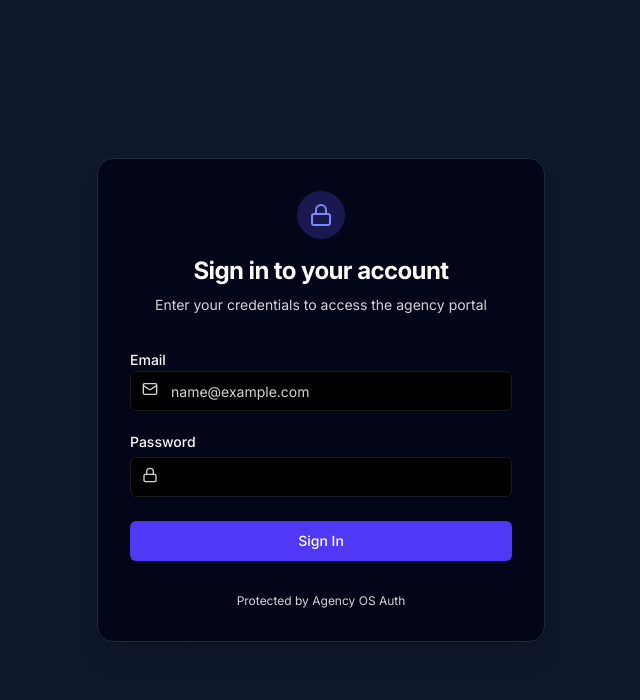
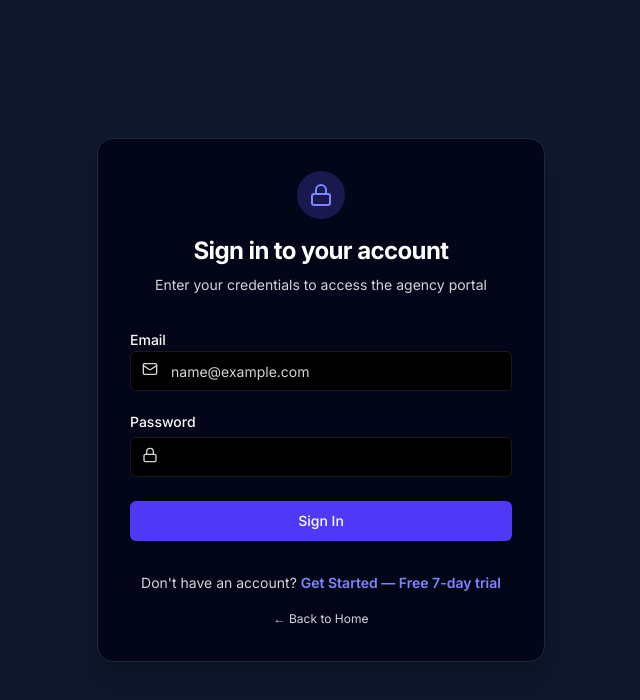
Before and after one commit to pr4dyuman/DC, a Next.js app: page /login in a window 1280 px wide. Shown: the top 700 px of the page, without its empty margins (319-959 px from the left). Built offline with nearby package versions, Linux system fonts and the light colour scheme; no server answers.

Commit message:
feat: add Login/Dashboard button to nav, Get Started link on login page

```diff
--- a/app/api/signup/route.ts
+++ b/app/api/signup/route.ts
@@ -155,6 +155,14 @@ export async function POST(request: Request) {
             sameSite: 'lax',
             path: '/'
         });
+        // Client-readable indicator for Navigation
+        cookieStore.set('logged_in', '1', {
+            httpOnly: false,
+            secure: process.env.NODE_ENV === 'production',
+            sameSite: 'lax',
+            path: '/',
+            maxAge: 60 * 60 * 24
+        });
 
         return NextResponse.json({
             success: true,
--- a/app/login/page.tsx
+++ b/app/login/page.tsx
@@ -93,8 +93,16 @@ export default function LoginPage() {
                     </button>
                 </form>
 
-                <div className="text-center text-xs text-muted-foreground">
-                    <p>Protected by Agency OS Auth</p>
+                <div className="text-center space-y-3">
+                    <p className="text-sm text-muted-foreground">
+                        Don&apos;t have an account?{" "}
+                        <a href="/get-started" className="text-indigo-600 dark:text-indigo-400 font-semibold hover:underline">
+                            Get Started — Free 7-day trial
+                        </a>
+                    </p>
+                    <a href="/" className="text-xs text-muted-foreground hover:text-foreground transition-colors">
+                        ← Back to Home
+                    </a>
                 </div>
             </div>
         </div>
--- a/components/marketing/Navigation.js
+++ b/components/marketing/Navigation.js
@@ -3,11 +3,12 @@
 import Link from "next/link";
 import { useState, useEffect } from "react";
 import { usePathname } from "next/navigation";
-import { X, Menu } from "lucide-react"; // clean icons
+import { X, Menu, LogIn, LayoutDashboard } from "lucide-react";
 
 export default function Navigation() {
   const [mobileOpen, setMobileOpen] = useState(false);
   const [mobileServicesOpen, setMobileServicesOpen] = useState(false);
+  const [isLoggedIn, setIsLoggedIn] = useState(false);
   const pathname = usePathname();
 
   const servicesList = [
@@ -20,8 +21,13 @@ export default function Navigation() {
     { name: "Manage Company", href: "/services/manage-company" },
   ];
 
+  // Check if user is logged in by looking for logged_in cookie (set on login/signup)
   useEffect(() => {
-    // Lock body scroll when mobile menu is open
+    const hasToken = document.cookie.split(";").some((c) => c.trim().startsWith("logged_in="));
+    setIsLoggedIn(hasToken);
+  }, [pathname]);
+
+  useEffect(() => {
     if (mobileOpen) document.body.style.overflow = "hidden";
     else document.body.style.overflow = "";
     return () => {
@@ -93,8 +99,18 @@ export default function Navigation() {
           </li>
         </ul>
 
-        {/* Desktop CTA */}
-        <div className="hidden md:block">
+        {/* Desktop CTA area */}
+        <div className="hidden md:flex items-center gap-6">
+          <Link
+            href={isLoggedIn ? "/dashboard" : "/login"}
+            className="flex items-center gap-2 px-5 py-2 bg-[#F5EE30] text-black font-glacial-bold text-sm uppercase tracking-wider rounded-none hover:bg-white transition-all duration-300"
+          >
+            {isLoggedIn ? (
+              <><LayoutDashboard className="w-4 h-4" /> DASHBOARD</>
+            ) : (
+              <><LogIn className="w-4 h-4" /> LOGIN</>
+            )}
+          </Link>
           <Link
             href="/contact"
             className="text-4xl font-bold hover:text-[#F5EE30] transition-all duration-200 font-etna"
@@ -199,6 +215,13 @@ export default function Navigation() {
               ABOUT US
             </Link>
             <Link
+              href={isLoggedIn ? "/dashboard" : "/login"}
+              className="block py-2 text-[#F5EE30] border-b border-white/10"
+              onClick={() => setMobileOpen(false)}
+            >
+              {isLoggedIn ? "DASHBOARD" : "LOGIN"}
+            </Link>
+            <Link
               href="/contact"
               className="block py-2 hover:text-[#F5EE30] transition-colors font-etna border-b border-white/10"
               onClick={() => setMobileOpen(false)}
--- a/lib/auth.ts
+++ b/lib/auth.ts
@@ -69,6 +69,9 @@ export async function login(userId: string, role: string, agencyId?: string): Pr
     // Legacy cookies for backward compatibility (secured)
     cookieStore.set("userId", userId, { httpOnly: true, secure: process.env.NODE_ENV === "production", sameSite: "lax", path: "/" });
     cookieStore.set("userRole", role, { httpOnly: true, secure: process.env.NODE_ENV === "production", sameSite: "lax", path: "/" });
+
+    // Client-readable indicator (NOT the token itself) so Navigation can show Dashboard vs Login
+    cookieStore.set("logged_in", "1", { httpOnly: false, secure: process.env.NODE_ENV === "production", sameSite: "lax", path: "/", maxAge: 60 * 60 * 24 });
 }
 
 export async function logout() {
@@ -77,6 +80,7 @@ export async function logout() {
     cookieStore.delete("userId");
     cookieStore.delete("userRole");
     cookieStore.delete("selectedAgencyId");
+    cookieStore.delete("logged_in");
 }
 
 /**
```
Lines whose indentation alone changed are shown as unchanged.
